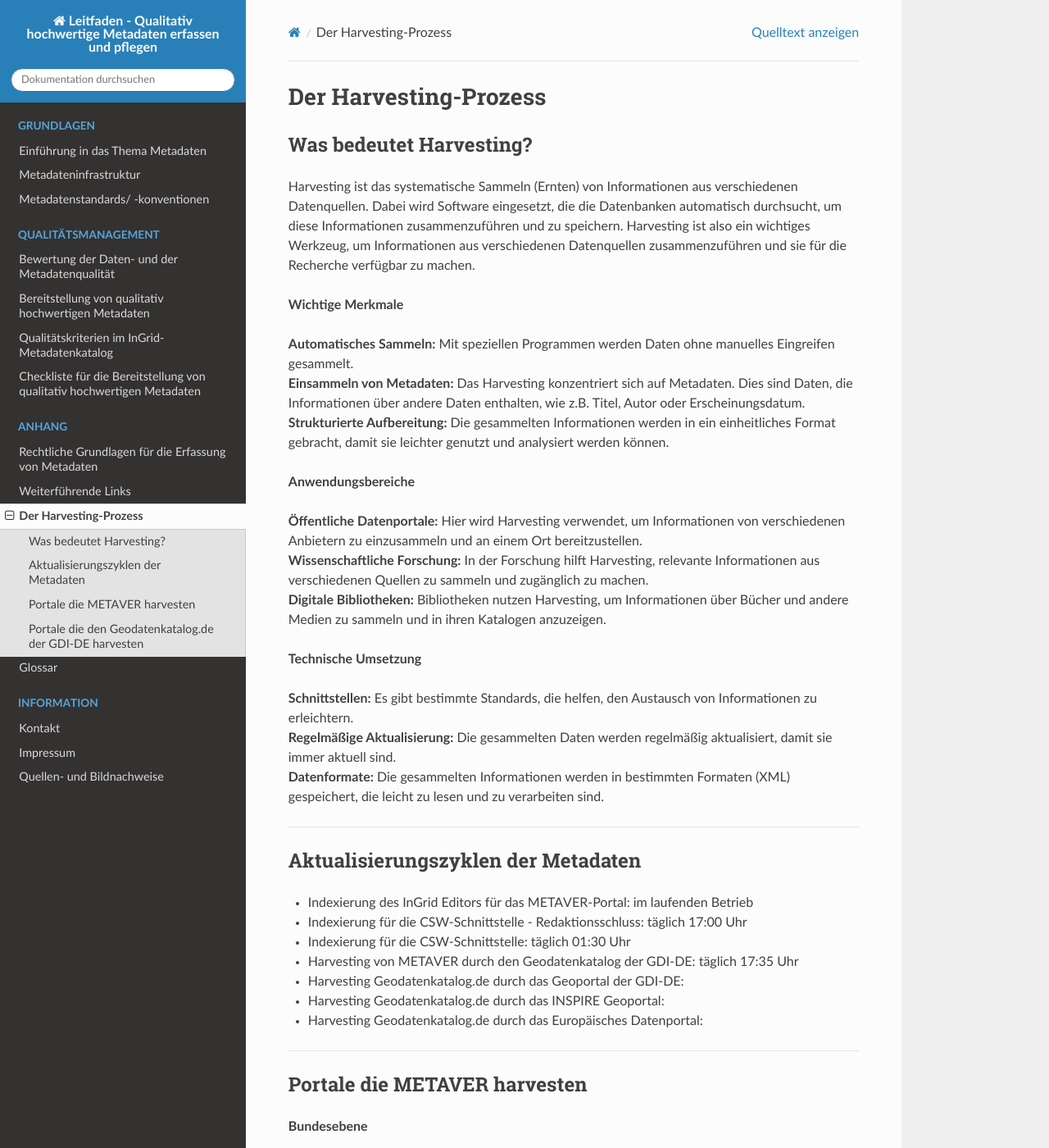
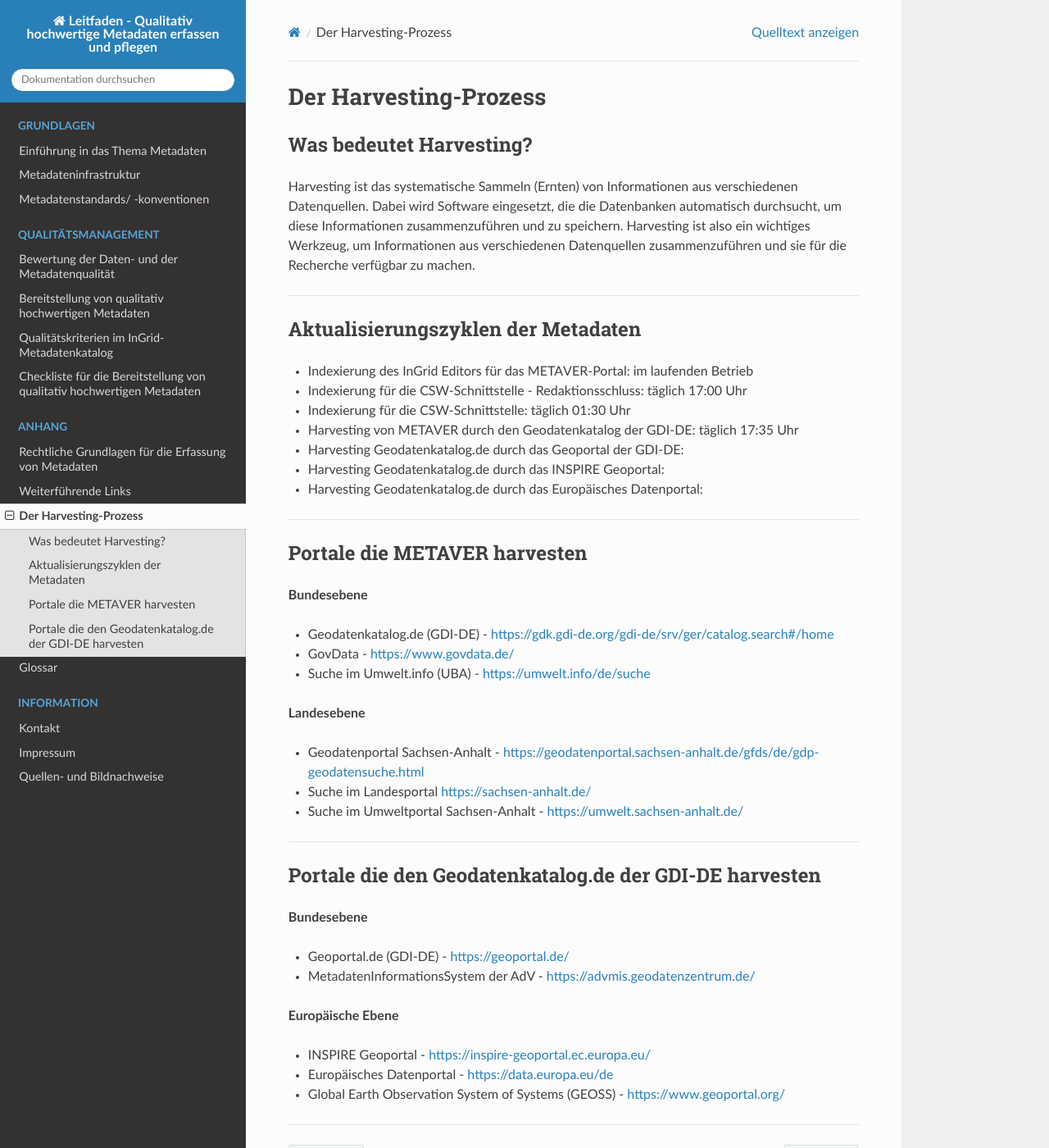
Before and after one commit to tomiwo/ingrid-mdk-st-high-quality-metadata, a Sphinx documentation site: the page built from docs/anhang/harvesting-prozess.rst, in a window 1280 px wide and 1400 px high. Shown: the whole window at 82% size. Built offline with Sphinx 7.4.7 and the Read the Docs theme 3.1.0, drawn with Linux system fonts in a browser that asks for light colours.

Commit message:
Update harvesting-prozess.rst

```diff
--- a/docs/anhang/harvesting-prozess.rst
+++ b/docs/anhang/harvesting-prozess.rst
@@ -8,26 +8,6 @@ Was bedeutet Harvesting?
 -------------------------
 
 Harvesting ist das systematische Sammeln (Ernten) von Informationen aus verschiedenen Datenquellen. Dabei wird Software eingesetzt, die die Datenbanken automatisch durchsucht, um diese Informationen zusammenzuführen und zu speichern. Harvesting ist also ein wichtiges Werkzeug, um Informationen aus verschiedenen Datenquellen zusammenzuführen und sie für die Recherche verfügbar zu machen.
-
-
-**Wichtige Merkmale**
-
-| **Automatisches Sammeln:** Mit speziellen Programmen werden Daten ohne manuelles Eingreifen gesammelt.
-| **Einsammeln von Metadaten:** Das Harvesting konzentriert sich auf Metadaten. Dies sind Daten, die Informationen über andere Daten enthalten, wie z.B. Titel, Autor oder Erscheinungsdatum.
-| **Strukturierte Aufbereitung:** Die gesammelten Informationen werden in ein einheitliches Format gebracht, damit sie leichter genutzt und analysiert werden können.
-
-**Anwendungsbereiche**
-
-| **Öffentliche Datenportale:** Hier wird Harvesting verwendet, um Informationen von verschiedenen Anbietern zu einzusammeln und an einem Ort bereitzustellen.
-| **Wissenschaftliche Forschung:** In der Forschung hilft Harvesting, relevante Informationen aus verschiedenen Quellen zu sammeln und zugänglich zu machen.
-| **Digitale Bibliotheken:** Bibliotheken nutzen Harvesting, um Informationen über Bücher und andere Medien zu sammeln und in ihren Katalogen anzuzeigen.
-
-**Technische Umsetzung**
-
-| **Schnittstellen:** Es gibt bestimmte Standards, die helfen, den Austausch von Informationen zu erleichtern.
-| **Regelmäßige Aktualisierung:** Die gesammelten Daten werden regelmäßig aktualisiert, damit sie immer aktuell sind.
-| **Datenformate:** Die gesammelten Informationen werden in bestimmten Formaten (XML) gespeichert, die leicht zu lesen und zu verarbeiten sind.
-
 
 ------------------------------------------------------------------------------------------------------------
 
```
